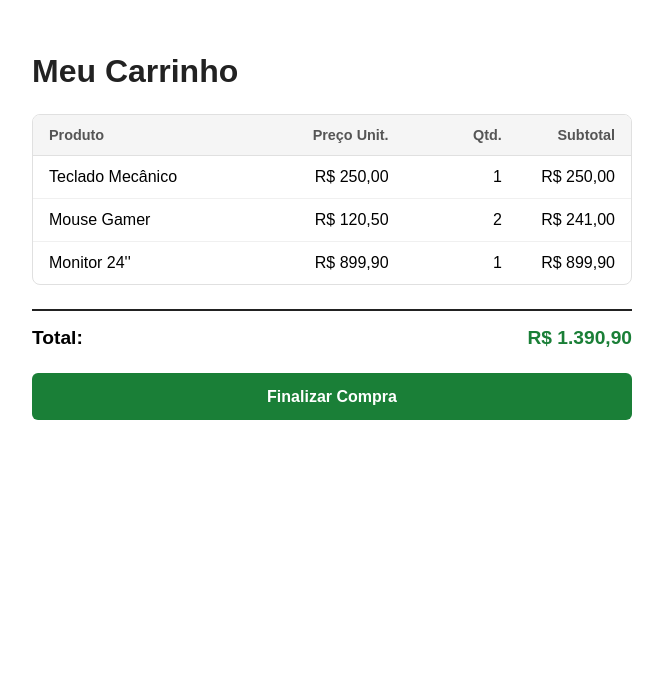
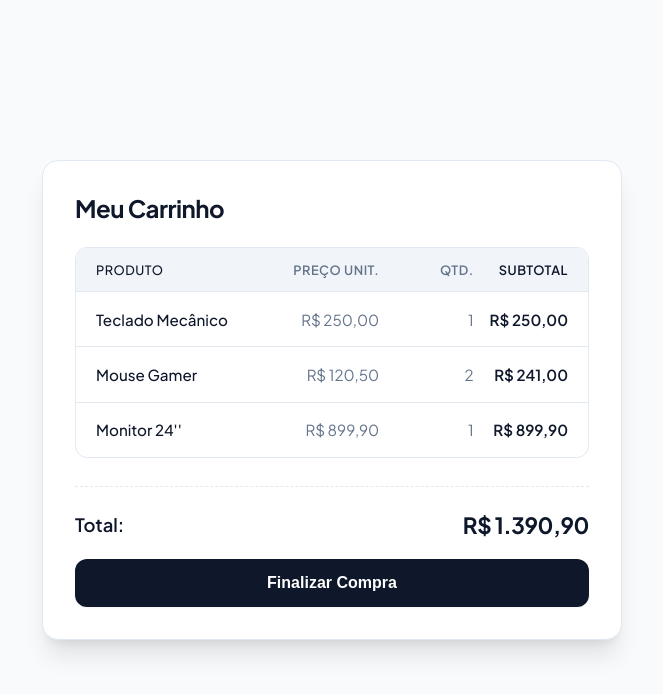
Before and after one commit to LuizMirandaJr/mini-projeto-md2, a React (Vite) app in the folder mini-projeto-modulo2/: page / in a window 1280 px wide. Shown: the top 694 px of the page, without its empty margins (308-971 px from the left). Built offline with nearby package versions, Linux system fonts and the light colour scheme.

Commit message:
style: finaliza interface

```diff
--- a/mini-projeto-modulo2/src/assets/styles/ItemCarrinho.css
+++ b/mini-projeto-modulo2/src/assets/styles/ItemCarrinho.css
@@ -1,8 +1,10 @@
 .item-carrinho {
     display: flex;
-    padding: 0.75rem 1rem;
-    border-bottom: 1px solid #f0f0f0;
+    padding: 1.1rem 1.25rem;
+    border-bottom: 1px solid var(--border);
     align-items: center;
+    transition: var(--transition);
+    font-size: 0.95rem;
 }
 
 .item-carrinho:last-child {
@@ -10,17 +12,31 @@
 }
 
 .item-carrinho:hover {
-    background-color: #fafafa;
+    background-color: #f8fafc;
 }
 
 .coluna-produto {
     flex: 2;
     text-align: left;
+    font-weight: 500;
+    color: var(--text-main);
 }
 
-.coluna-preco,
-.coluna-quantidade,
+.coluna-preco {
+    flex: 1;
+    text-align: right;
+    color: var(--text-muted);
+}
+
+.coluna-quantidade {
+    flex: 1;
+    text-align: right;
+    color: var(--text-muted);
+}
+
 .coluna-subtotal {
     flex: 1;
     text-align: right;
+    font-weight: 600;
+    color: var(--text-main);
 }
--- a/mini-projeto-modulo2/src/assets/styles/ResumoCompra.css
+++ b/mini-projeto-modulo2/src/assets/styles/ResumoCompra.css
@@ -1,35 +1,49 @@
 .resumo-compra {
-    margin-top: 1.5rem;
+    margin-top: 1.75rem;
+    padding-top: 1.5rem;
+    border-top: 1px dashed var(--border);
 }
 
 .resumo-total {
     display: flex;
     justify-content: space-between;
-    padding-top: 1rem;
-    border-top: 2px solid #222;
-    font-size: 1.2rem;
-    font-weight: bold;
+    align-items: center;
+    font-size: 1.15rem;
+    font-weight: 600;
+    color: var(--text-main);
+    margin-bottom: 1.25rem;
 }
 
 .resumo-total-valor {
-    color: #1a7f37;
+    font-size: 1.4rem;
+    font-weight: 700;
+    color: var(--primary);
+    letter-spacing: -0.02em;
 }
 
 .botao-finalizar {
-    display: block;
+    display: flex;
+    align-items: center;
+    justify-content: center;
     width: 100%;
-    margin-top: 1.5rem;
-    padding: 0.9rem;
-    background-color: #1a7f37;
-    color: #fff;
+    padding: 0.95rem;
+    background-color: var(--primary);
+    color: var(--primary-foreground);
     border: none;
-    border-radius: 6px;
+    border-radius: var(--radius-md);
     font-size: 1rem;
     font-weight: 600;
     cursor: pointer;
-    transition: background-color 0.2s ease;
+    box-shadow: var(--shadow-sm);
+    transition: var(--transition);
 }
 
 .botao-finalizar:hover {
-    background-color: #156a2e;
+    background-color: var(--primary-hover);
+    transform: translateY(-1px);
+    box-shadow: var(--shadow-md);
 }
+
+.botao-finalizar:active {
+    transform: translateY(0);
+}
--- a/mini-projeto-modulo2/src/assets/styles/carrinho.css
+++ b/mini-projeto-modulo2/src/assets/styles/carrinho.css
@@ -1,31 +1,43 @@
 .carrinho-container {
-    max-width: 600px;
-    margin: 0 auto;
-    padding: 1.5rem;
-    font-family: sans-serif;
+    width: 100%;
+    background: var(--bg-card);
+    border: 1px solid var(--border);
+    border-radius: var(--radius-lg);
+    padding: 2rem;
+    box-shadow: var(--shadow-xl);
+    animation: fadeIn 0.25s ease-out;
 }
 
 .carrinho-titulo {
+    font-size: 1.5rem;
+    font-weight: 700;
+    letter-spacing: -0.02em;
+    color: var(--text-main);
     margin-bottom: 1.5rem;
-    color: #222;
+    display: flex;
+    align-items: center;
+    gap: 0.5rem;
 }
 
 .carrinho-lista {
     display: flex;
     flex-direction: column;
-    border: 1px solid #e0e0e0;
-    border-radius: 8px;
+    border: 1px solid var(--border);
+    border-radius: var(--radius-md);
     overflow: hidden;
+    background-color: var(--bg-card);
 }
 
 .carrinho-cabecalho {
     display: flex;
-    background-color: #f5f5f5;
-    padding: 0.75rem 1rem;
+    background-color: #f1f5f9;
+    padding: 0.85rem 1.25rem;
     font-weight: 600;
-    font-size: 0.9rem;
-    color: #555;
-    border-bottom: 1px solid #e0e0e0;
+    font-size: 0.8rem;
+    letter-spacing: 0.04em;
+    text-transform: uppercase;
+    color: var(--text-muted);
+    border-bottom: 1px solid var(--border);
 }
 
 .coluna-produto {
--- a/mini-projeto-modulo2/src/assets/styles/index.css
+++ b/mini-projeto-modulo2/src/assets/styles/index.css
@@ -0,0 +1,145 @@
+@import url('https://fonts.googleapis.com/css2?family=Plus+Jakarta+Sans:wght@400;500;600;700&display=swap');
+
+:root {
+    --bg-page: #f8fafc;
+    --bg-card: #ffffff;
+    --border: #e2e8f0;
+    --border-hover: #cbd5e1;
+    --text-main: #0f172a;
+    --text-muted: #64748b;
+    --text-sub: #94a3b8;
+    --primary: #0f172a;
+    --primary-hover: #1e293b;
+    --primary-foreground: #ffffff;
+    --success: #16a34a;
+    --success-bg: #f0fdf4;
+    --success-border: #bbf7d0;
+    --danger: #ef4444;
+    --danger-bg: #fef2f2;
+    --danger-border: #fecaca;
+    --shadow-sm: 0 1px 2px 0 rgb(0 0 0 / 0.05);
+    --shadow-md: 0 4px 6px -1px rgb(0 0 0 / 0.07), 0 2px 4px -2px rgb(0 0 0 / 0.05);
+    --shadow-xl: 0 20px 25px -5px rgb(0 0 0 / 0.1), 0 8px 10px -6px rgb(0 0 0 / 0.08);
+    --radius-sm: 8px;
+    --radius-md: 12px;
+    --radius-lg: 16px;
+    --transition: all 0.2s ease-in-out;
+}
+
+* {
+    box-sizing: border-box;
+    margin: 0;
+    padding: 0;
+}
+
+body {
+    font-family: 'Plus Jakarta Sans', system-ui, -apple-system, BlinkMacSystemFont, 'Segoe UI', Roboto, sans-serif;
+    background-color: var(--bg-page);
+    color: var(--text-main);
+    min-height: 100vh;
+    display: flex;
+    flex-direction: column;
+    justify-content: center;
+    align-items: center;
+    padding: 2rem 1rem;
+    -webkit-font-smoothing: antialiased;
+}
+
+#root {
+    width: 100%;
+    max-width: 580px;
+    margin: 0 auto;
+}
+
+/* Páginas de Resultado (Sucesso e Falha) */
+.resultado-container {
+    background: var(--bg-card);
+    border: 1px solid var(--border);
+    border-radius: var(--radius-lg);
+    box-shadow: var(--shadow-xl);
+    padding: 3.5rem 2rem;
+    text-align: center;
+    display: flex;
+    flex-direction: column;
+    align-items: center;
+    justify-content: center;
+    gap: 1.5rem;
+    animation: fadeIn 0.3s ease-out;
+}
+
+.resultado-container h1 {
+    font-size: 1.5rem;
+    font-weight: 700;
+    letter-spacing: -0.02em;
+    color: var(--text-main);
+}
+
+.resultado-container.sucesso {
+    border-color: var(--success-border);
+}
+
+.resultado-container.sucesso h1 {
+    color: var(--success);
+}
+
+.resultado-container.falha {
+    border-color: var(--danger-border);
+}
+
+.resultado-container.falha h1 {
+    color: var(--danger);
+    text-transform: capitalize;
+}
+
+.resultado-icone {
+    width: 64px;
+    height: 64px;
+    border-radius: 50%;
+    display: flex;
+    align-items: center;
+    justify-content: center;
+    font-size: 2rem;
+}
+
+.resultado-container.sucesso .resultado-icone {
+    background-color: var(--success-bg);
+    color: var(--success);
+    border: 2px solid var(--success-border);
+}
+
+.resultado-container.falha .resultado-icone {
+    background-color: var(--danger-bg);
+    color: var(--danger);
+    border: 2px solid var(--danger-border);
+}
+
+.resultado-link {
+    display: inline-flex;
+    align-items: center;
+    justify-content: center;
+    padding: 0.75rem 1.5rem;
+    border-radius: var(--radius-md);
+    background-color: var(--primary);
+    color: var(--primary-foreground);
+    text-decoration: none;
+    font-weight: 600;
+    font-size: 0.95rem;
+    transition: var(--transition);
+    margin-top: 0.5rem;
+}
+
+.resultado-link:hover {
+    background-color: var(--primary-hover);
+    transform: translateY(-1px);
+}
+
+@keyframes fadeIn {
+    from {
+        opacity: 0;
+        transform: scale(0.98);
+    }
+    to {
+        opacity: 1;
+        transform: scale(1);
+    }
+}
--- a/mini-projeto-modulo2/src/assets/styles/pagamento.css
+++ b/mini-projeto-modulo2/src/assets/styles/pagamento.css
@@ -1,68 +1,174 @@
 .pagamento-container {
-    max-width: 500px;
-    margin: 0 auto;
-    padding: 1.5rem;
-    font-family: sans-serif;
+    width: 100%;
+    background: var(--bg-card);
+    border: 1px solid var(--border);
+    border-radius: var(--radius-lg);
+    padding: 2.25rem 2rem;
+    box-shadow: var(--shadow-xl);
+    animation: fadeIn 0.25s ease-out;
+    position: relative;
+}
+
+.pagamento-container h1 {
+    font-size: 1.5rem;
+    font-weight: 700;
+    letter-spacing: -0.02em;
+    color: var(--text-main);
+    margin-bottom: 1.5rem;
 }
 
 fieldset {
-    border: 1px solid #e0e0e0;
-    border-radius: 8px;
-    padding: 1rem 1.5rem 1.5rem;
-    margin-bottom: 1.5rem;
+    border: 1px solid var(--border);
+    border-radius: var(--radius-md);
+    padding: 1.5rem;
+    margin-bottom: 1.75rem;
+    background: #fafbfc;
 }
 
 legend {
     font-weight: 600;
+    font-size: 0.9rem;
+    color: var(--text-muted);
     padding: 0 0.5rem;
 }
 
 .campo {
     display: flex;
     flex-direction: column;
-    margin-bottom: 1.2rem;
+    margin-bottom: 1.25rem;
+}
+
+.campo:last-child {
+    margin-bottom: 0;
 }
 
 .campo label {
-    font-weight: 500;
-    margin-bottom: 0.4rem;
+    font-weight: 600;
+    font-size: 0.875rem;
+    color: var(--text-main);
+    margin-bottom: 0.45rem;
 }
 
 .campo input {
-    padding: 0.6rem;
-    border: 1px solid #ccc;
-    border-radius: 6px;
-    font-size: 1rem;
+    padding: 0.75rem 0.9rem;
+    border: 1px solid var(--border);
+    border-radius: var(--radius-sm);
+    font-size: 0.95rem;
+    color: var(--text-main);
+    background-color: #ffffff;
+    transition: var(--transition);
+}
+
+.campo input::placeholder {
+    color: var(--text-sub);
 }
 
 .campo input:focus {
-    outline: 2px solid #1a7f37;
-    outline-offset: 1px;
+    outline: none;
+    border-color: var(--primary);
+    box-shadow: 0 0 0 3px rgba(15, 23, 42, 0.08);
 }
 
 .campo input[aria-invalid="true"] {
-    border-color: #c0392b;
+    border-color: var(--danger);
+    background-color: var(--danger-bg);
+}
+
+.campo input[aria-invalid="true"]:focus {
+    box-shadow: 0 0 0 3px rgba(239, 68, 68, 0.15);
 }
 
 .erro {
-    color: #c0392b;
-    font-size: 0.85rem;
-    margin-top: 0.3rem;
+    color: var(--danger);
+    font-size: 0.8rem;
+    font-weight: 500;
+    margin-top: 0.35rem;
 }
 
 button[type="submit"] {
     width: 100%;
-    padding: 0.9rem;
-    background-color: #1a7f37;
-    color: #fff;
+    padding: 0.95rem;
+    background-color: var(--primary);
+    color: var(--primary-foreground);
     border: none;
-    border-radius: 6px;
+    border-radius: var(--radius-md);
     font-size: 1rem;
     font-weight: 600;
     cursor: pointer;
+    box-shadow: var(--shadow-sm);
+    transition: var(--transition);
+}
+
+button[type="submit"]:hover:not(:disabled) {
+    background-color: var(--primary-hover);
+    transform: translateY(-1px);
+    box-shadow: var(--shadow-md);
 }
 
 button[type="submit"]:disabled {
     opacity: 0.6;
     cursor: not-allowed;
 }
+
+/* Modal de Processamento Moderno */
+.modal-overlay {
+    position: fixed;
+    inset: 0;
+    background: rgba(15, 23, 42, 0.6);
+    backdrop-filter: blur(4px);
+    display: flex;
+    align-items: center;
+    justify-content: center;
+    z-index: 1000;
+    padding: 1rem;
+    animation: fadeIn 0.2s ease-out;
+}
+
+.modal-conteudo {
+    background: #ffffff;
+    border-radius: var(--radius-lg);
+    padding: 2.5rem 2rem;
+    text-align: center;
+    box-shadow: var(--shadow-xl);
+    max-width: 420px;
+    width: 100%;
+    display: flex;
+    flex-direction: column;
+    align-items: center;
+    gap: 1.25rem;
+    animation: scaleUp 0.25s cubic-bezier(0.16, 1, 0.3, 1);
+}
+
+.spinner {
+    width: 48px;
+    height: 48px;
+    border: 3.5px solid #e2e8f0;
+    border-top-color: var(--primary);
+    border-radius: 50%;
+    animation: rodar 0.8s linear infinite;
+}
+
+.modal-mensagem {
+    font-size: 1rem;
+    font-weight: 700;
+    letter-spacing: 0.03em;
+    color: var(--text-main);
+    line-height: 1.4;
+}
+
+@keyframes rodar {
+    to {
+        transform: rotate(360deg);
+    }
+}
+
+@keyframes scaleUp {
+    from {
+        opacity: 0;
+        transform: scale(0.92);
+    }
+    to {
+        opacity: 1;
+        transform: scale(1);
+    }
+}
```
